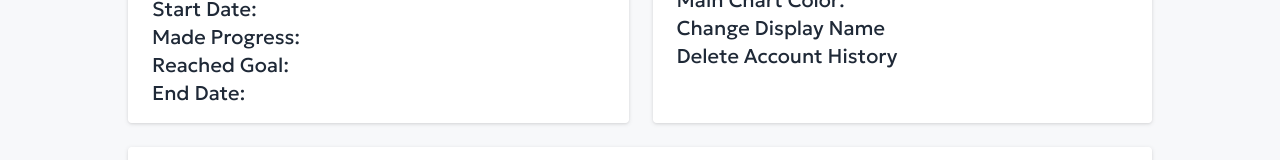
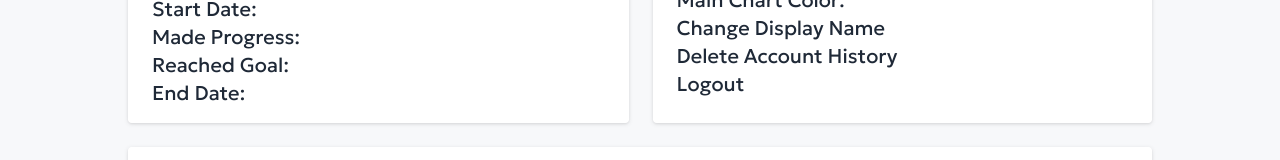
Before and after one commit to b14tz/habitual, a React (Vite) app in the folder client/: page /account in a window 1280 px wide. Shown: the part 204-364 px from the top of the page. Built offline with nearby package versions, Linux system fonts and the light colour scheme; no server answers.

Commit message:
added in logout functionality

```diff
--- a/client/src/pages/Account.jsx
+++ b/client/src/pages/Account.jsx
@@ -1,5 +1,6 @@
 import React from 'react'
 import HabitGrid from '../components/chart/HabitGrid'
+import { logout } from '../lib/firebase'
 
 export default function Account() {
   return (
@@ -31,6 +32,12 @@ export default function Account() {
                     <p>Main Chart Color:</p>
                     <p>Change Display Name</p>
                     <p>Delete Account History</p>
+                    <button
+                        className="w-fit"
+                        onClick={() => {logout()}}
+                    >
+                        <p>Logout</p>
+                    </button>
                 </div>
             </div>
         </div>
```
